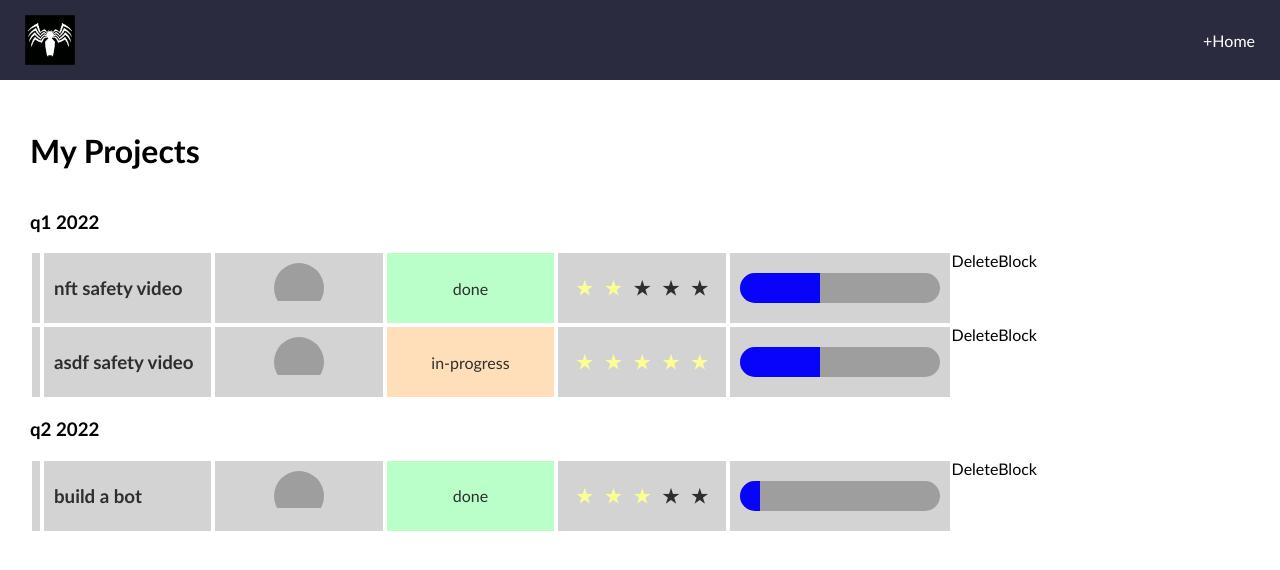
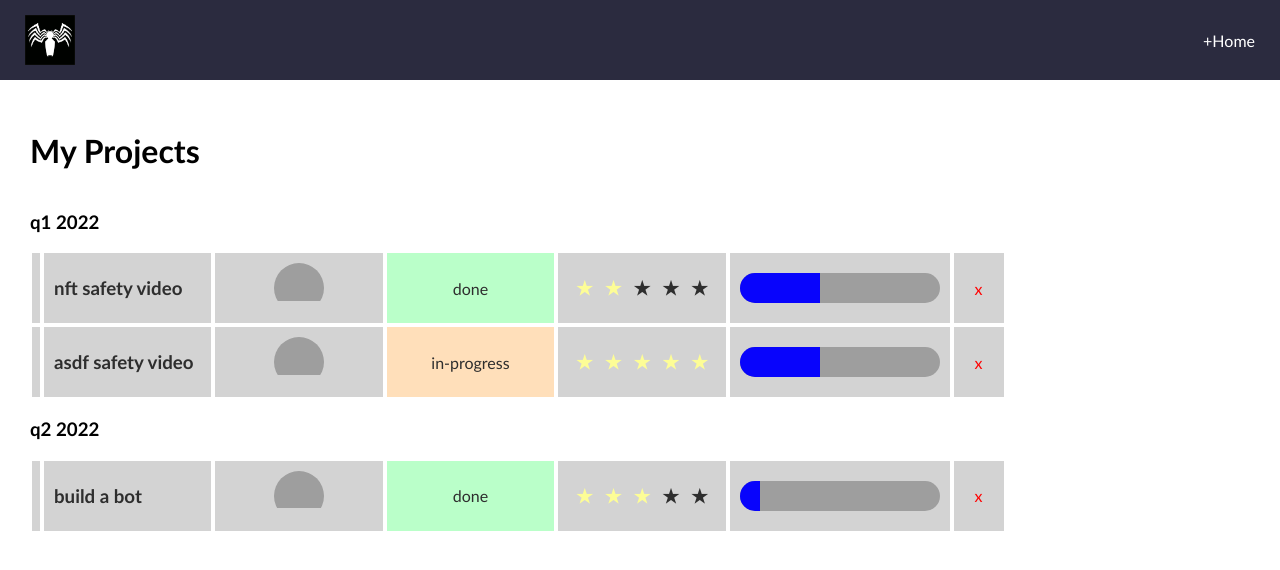
Before and after one commit to Broy1/Monday-CRM-Clone, a React (Create React App) app in the folder crm-clone-monday/: page / in a window 1280 px wide. Shown: the top 570 px of the page. Built offline with nearby package versions, Linux system fonts and the light colour scheme; grey boxes are pictures that could not be loaded.

Commit message:
delete block implementation

```diff
--- a/crm-clone-monday/src/components/DeleteBlock.js
+++ b/crm-clone-monday/src/components/DeleteBlock.js
@@ -1,6 +1,16 @@
 const DeleteBlock = () =>{
+
+    const deleteTicket = () => {
+        console.log("deleted")
+    }
+
+
     return (
-        <div>DeleteBlock</div>
+        <div className="delete-block">
+            <div className="delete-cross" onClick={deleteTicket}>
+                x
+            </div>
+        </div>
     )
 }
 
--- a/crm-clone-monday/src/index.css
+++ b/crm-clone-monday/src/index.css
@@ -134,3 +134,16 @@
   background-color: rgb(8, 4, 252);
   height: 100%;
 }
+
+.ticket-card .delete-block {
+  background-color: rgb(211,211,211);
+  width: 50px;
+  margin: 2px;
+  display: flex;
+  justify-content: center;
+  align-items: center;
+}
+
+.ticket-card .delete-cross {
+  color: rgb(255, 0, 0)
+}
```
